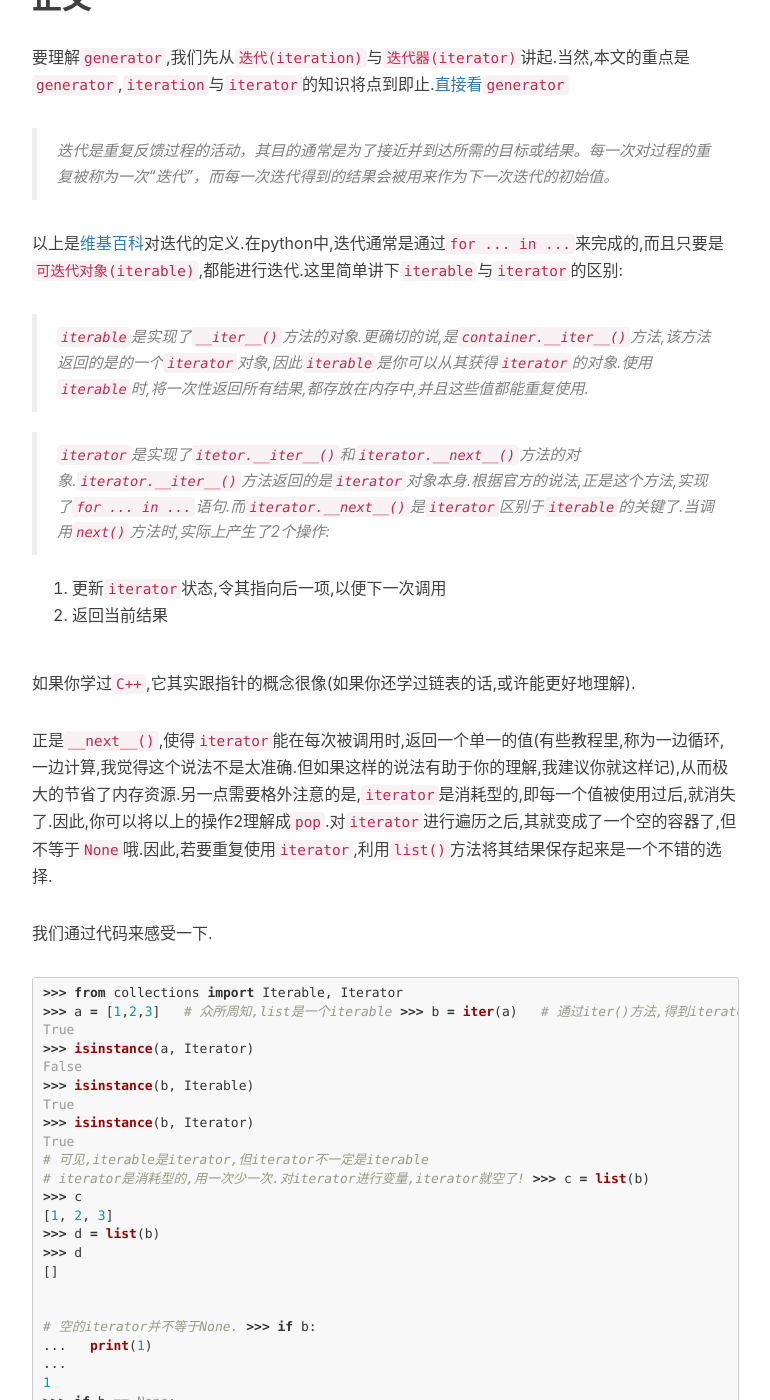
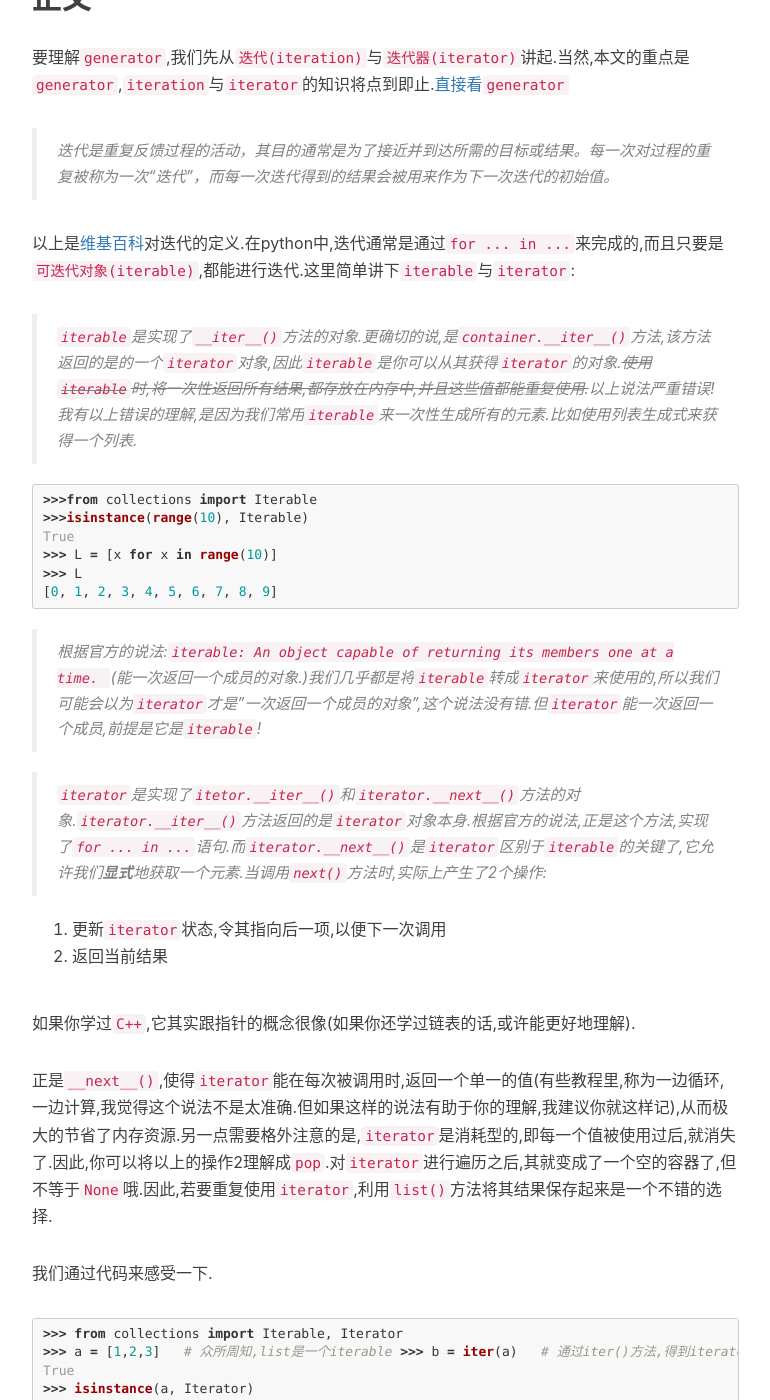
Before and after one commit to iamkissg/iamkissg.github.io, a Jekyll site: the page built from _posts/2016-04-09-python-generator-yield.markdown, in a window 1280 px wide and 1400 px high, scrolled down 832 px. Shown: the whole window, without its empty margins (233-1003 px from the left). Built offline with Jekyll 4.4.1, drawn with Linux system fonts in a browser that asks for light colours; nearby versions of some CDN libraries; comment, search, counter and statistics services are not loaded.

Commit message:
correct foolish mistake

````diff
--- a/_posts/2016-04-09-python-generator-yield.markdown
+++ b/_posts/2016-04-09-python-generator-yield.markdown
@@ -24,11 +24,22 @@ tags:
 
 > 迭代是重复反馈过程的活动，其目的通常是为了接近并到达所需的目标或结果。每一次对过程的重复被称为一次“迭代”，而每一次迭代得到的结果会被用来作为下一次迭代的初始值。
 
-以上是[维基百科](http://zh.wikipedia.org/wiki/%E8%BF%AD%E4%BB%A3)对迭代的定义.在python中,迭代通常是通过`for ... in ...`来完成的,而且只要是`可迭代对象(iterable)`,都能进行迭代.这里简单讲下`iterable`与`iterator`的区别:
+以上是[维基百科](http://zh.wikipedia.org/wiki/%E8%BF%AD%E4%BB%A3)对迭代的定义.在python中,迭代通常是通过`for ... in ...`来完成的,而且只要是`可迭代对象(iterable)`,都能进行迭代.这里简单讲下`iterable`与`iterator`:
 
-> `iterable`是实现了`__iter__()`方法的对象.更确切的说,是`container.__iter__()`方法,该方法返回的是的一个`iterator`对象,因此`iterable`是你可以从其获得`iterator`的对象.使用`iterable`时,将一次性返回所有结果,都存放在内存中,并且这些值都能重复使用.
+> `iterable`是实现了`__iter__()`方法的对象.更确切的说,是`container.__iter__()`方法,该方法返回的是的一个`iterator`对象,因此`iterable`是你可以从其获得`iterator`的对象.~~使用`iterable`时,将一次性返回所有结果,都存放在内存中,并且这些值都能重复使用.~~以上说法严重错误!我有以上错误的理解,是因为我们常用`iterable`来一次性生成所有的元素.比如使用列表生成式来获得一个列表.
 
-> `iterator`是实现了`itetor.__iter__()`和`iterator.__next__()`方法的对象.`iterator.__iter__()`方法返回的是`iterator`对象本身.根据官方的说法,正是这个方法,实现了`for ... in ...`语句.而`iterator.__next__()`是`iterator`区别于`iterable`的关键了.当调用`next()`方法时,实际上产生了2个操作:
+```python
+>>>from collections import Iterable
+>>>isinstance(range(10), Iterable)
+True
+>>> L = [x for x in range(10)]
+>>> L
+[0, 1, 2, 3, 4, 5, 6, 7, 8, 9]
+```
+
+> 根据官方的说法:`iterable: An object capable of returning its members one at a time. `(能一次返回一个成员的对象.)我们几乎都是将`iterable`转成`iterator`来使用的,所以我们可能会以为`iterator`才是"一次返回一个成员的对象",这个说法没有错.但`iterator`能一次返回一个成员,前提是它是`iterable`!
+
+> `iterator`是实现了`itetor.__iter__()`和`iterator.__next__()`方法的对象.`iterator.__iter__()`方法返回的是`iterator`对象本身.根据官方的说法,正是这个方法,实现了`for ... in ...`语句.而`iterator.__next__()`是`iterator`区别于`iterable`的关键了,它允许我们***显式***地获取一个元素.当调用`next()`方法时,实际上产生了2个操作:
 
   1. 更新`iterator`状态,令其指向后一项,以便下一次调用
   2. 返回当前结果
````
